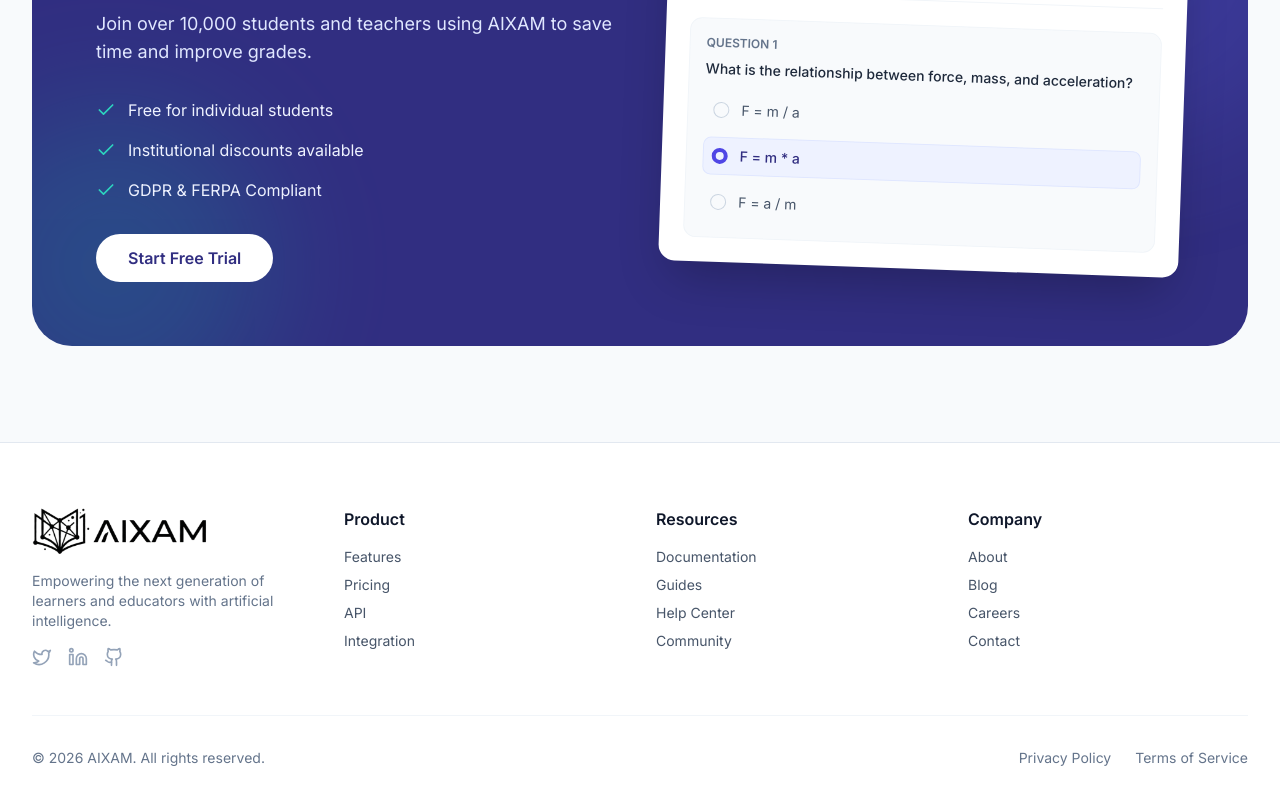
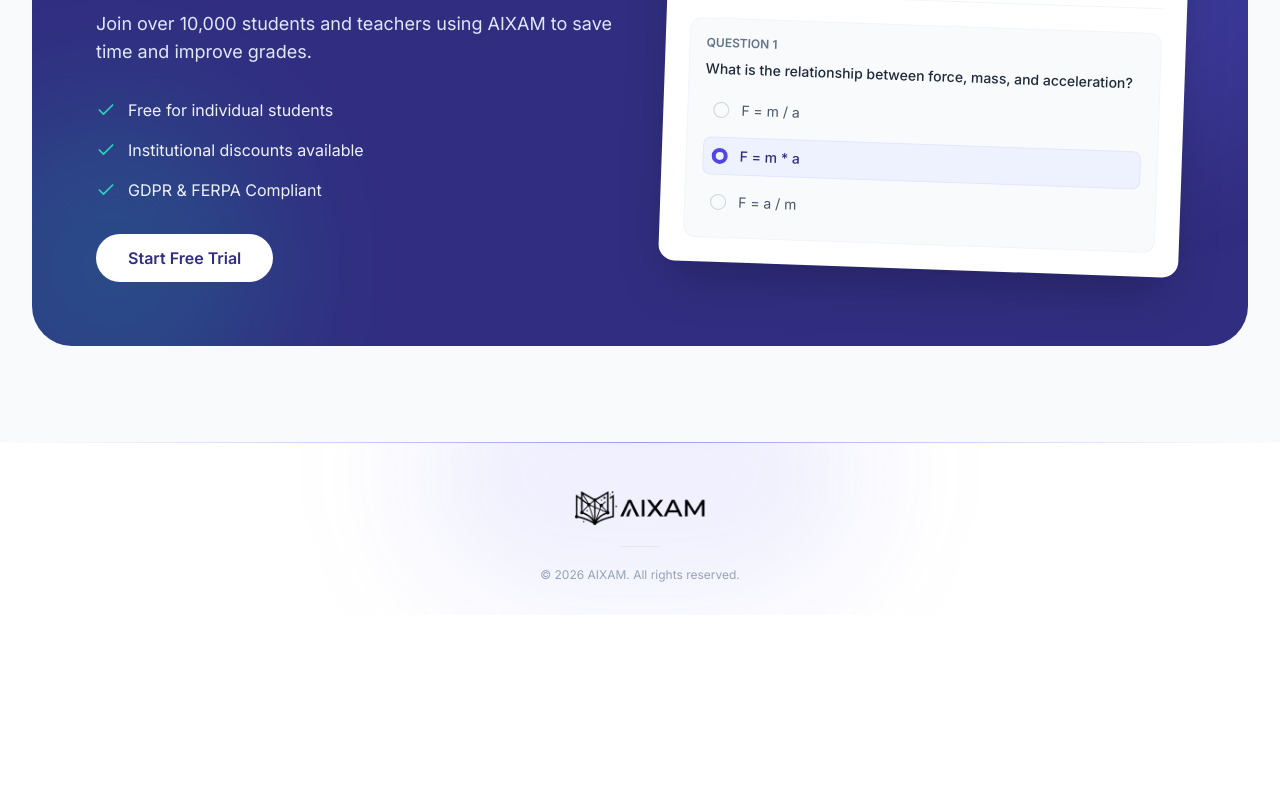
Before and after one commit to KMubeenn/AIXAM, a React (Vite) app in the folder frontend/: page / in a window 1280 px wide. Shown: the part 1814-2614 px from the top of the page. After the commit the page ends 2429 px from the top, so only its background shows below. Built offline with nearby package versions, Linux system fonts and the light colour scheme; no server answers.

Commit message:
Footer updated

```diff
--- a/frontend/src/components/Footer.tsx
+++ b/frontend/src/components/Footer.tsx
@@ -1,185 +1,31 @@
 import logoImg from "../assets/logo/logo_black.png";
-import { LuTwitter, LuLinkedin, LuGithub } from "react-icons/lu";
 
 const Footer: React.FC = () => {
   return (
-    <footer className="bg-white dark:bg-slate-900 border-t border-slate-200 dark:border-slate-800 pt-16 pb-8">
-      <div className="max-w-7xl mx-auto px-4 sm:px-6 lg:px-8">
-        <div className="grid grid-cols-2 md:grid-cols-4 gap-8 mb-12">
-          <div className="col-span-2 md:col-span-1">
-            <div className="flex items-center gap-2 mb-4">
+    <footer className="relative bg-white dark:bg-slate-900 pt-12 pb-8 overflow-hidden">
+      {/* Accent gradient hairline */}
+      <div className="absolute top-0 left-0 right-0 h-px bg-gradient-to-r from-transparent via-indigo-500/60 to-transparent" />
+
+      {/* Soft ambient glow */}
+      <div className="pointer-events-none absolute -top-24 left-1/2 -translate-x-1/2 w-[28rem] h-[16rem] bg-indigo-500/10 dark:bg-indigo-500/10 blur-3xl rounded-full" />
+
+      <div className="relative max-w-7xl mx-auto px-4 sm:px-6 lg:px-8 flex flex-col items-center text-center gap-5">
+        <div className="flex items-center gap-2.5">
           <img
             src={logoImg}
             alt="AIXAM Logo"
-                className="h-12 w-auto dark:invert"
+            className="h-9 w-auto dark:invert"
           />
-            </div>
-            <p className="text-sm text-slate-500 dark:text-slate-400 mb-4">
-              Empowering the next generation of learners and educators with
-              artificial intelligence.
-            </p>
-            <div className="flex space-x-4">
-              <a
-                href="#"
-                className="text-slate-400 dark:text-slate-500 hover:text-indigo-600 dark:hover:text-indigo-400"
-              >
-                <LuTwitter className="w-5 h-5" />
-              </a>
-              <a
-                href="#"
-                className="text-slate-400 dark:text-slate-500 hover:text-indigo-600 dark:hover:text-indigo-400"
-              >
-                <LuLinkedin className="w-5 h-5" />
-              </a>
-              <a
-                href="#"
-                className="text-slate-400 dark:text-slate-500 hover:text-indigo-600 dark:hover:text-indigo-400"
-              >
-                <LuGithub className="w-5 h-5" />
-              </a>
-            </div>
+
         </div>
 
-          <div>
-            <h4 className="font-semibold text-slate-900 dark:text-slate-100 mb-4">
-              Product
-            </h4>
-            <ul className="space-y-2 text-sm text-slate-600 dark:text-slate-400">
-              <li>
-                <a
-                  href="#"
-                  className="hover:text-indigo-600 dark:hover:text-indigo-400"
-                >
-                  Features
-                </a>
-              </li>
-              <li>
-                <a
-                  href="#"
-                  className="hover:text-indigo-600 dark:hover:text-indigo-400"
-                >
-                  Pricing
-                </a>
-              </li>
-              <li>
-                <a
-                  href="#"
-                  className="hover:text-indigo-600 dark:hover:text-indigo-400"
-                >
-                  API
-                </a>
-              </li>
-              <li>
-                <a
-                  href="#"
-                  className="hover:text-indigo-600 dark:hover:text-indigo-400"
-                >
-                  Integration
-                </a>
-              </li>
-            </ul>
-          </div>
 
-          <div>
-            <h4 className="font-semibold text-slate-900 dark:text-slate-100 mb-4">
-              Resources
-            </h4>
-            <ul className="space-y-2 text-sm text-slate-600 dark:text-slate-400">
-              <li>
-                <a
-                  href="#"
-                  className="hover:text-indigo-600 dark:hover:text-indigo-400"
-                >
-                  Documentation
-                </a>
-              </li>
-              <li>
-                <a
-                  href="#"
-                  className="hover:text-indigo-600 dark:hover:text-indigo-400"
-                >
-                  Guides
-                </a>
-              </li>
-              <li>
-                <a
-                  href="#"
-                  className="hover:text-indigo-600 dark:hover:text-indigo-400"
-                >
-                  Help Center
-                </a>
-              </li>
-              <li>
-                <a
-                  href="#"
-                  className="hover:text-indigo-600 dark:hover:text-indigo-400"
-                >
-                  Community
-                </a>
-              </li>
-            </ul>
-          </div>
 
-          <div>
-            <h4 className="font-semibold text-slate-900 dark:text-slate-100 mb-4">
-              Company
-            </h4>
-            <ul className="space-y-2 text-sm text-slate-600 dark:text-slate-400">
-              <li>
-                <a
-                  href="#"
-                  className="hover:text-indigo-600 dark:hover:text-indigo-400"
-                >
-                  About
-                </a>
-              </li>
-              <li>
-                <a
-                  href="#"
-                  className="hover:text-indigo-600 dark:hover:text-indigo-400"
-                >
-                  Blog
-                </a>
-              </li>
-              <li>
-                <a
-                  href="#"
-                  className="hover:text-indigo-600 dark:hover:text-indigo-400"
-                >
-                  Careers
-                </a>
-              </li>
-              <li>
-                <a
-                  href="#"
-                  className="hover:text-indigo-600 dark:hover:text-indigo-400"
-                >
-                  Contact
-                </a>
-              </li>
-            </ul>
-          </div>
-        </div>
+        <div className="w-10 h-px bg-slate-200 dark:bg-slate-700" />
 
-        <div className="border-t border-slate-100 dark:border-slate-800 pt-8 flex flex-col md:flex-row justify-between items-center gap-4">
-          <p className="text-sm text-slate-500 dark:text-slate-400">
+        <p className="text-xs text-slate-400 dark:text-slate-500">
           © {new Date().getFullYear()} AIXAM. All rights reserved.
         </p>
-          <div className="flex gap-6 text-sm text-slate-500 dark:text-slate-400">
-            <a
-              href="#"
-              className="hover:text-indigo-600 dark:hover:text-indigo-400"
-            >
-              Privacy Policy
-            </a>
-            <a
-              href="#"
-              className="hover:text-indigo-600 dark:hover:text-indigo-400"
-            >
-              Terms of Service
-            </a>
-          </div>
-        </div>
       </div>
     </footer>
   );
```
Lines whose indentation alone changed are shown as unchanged.
